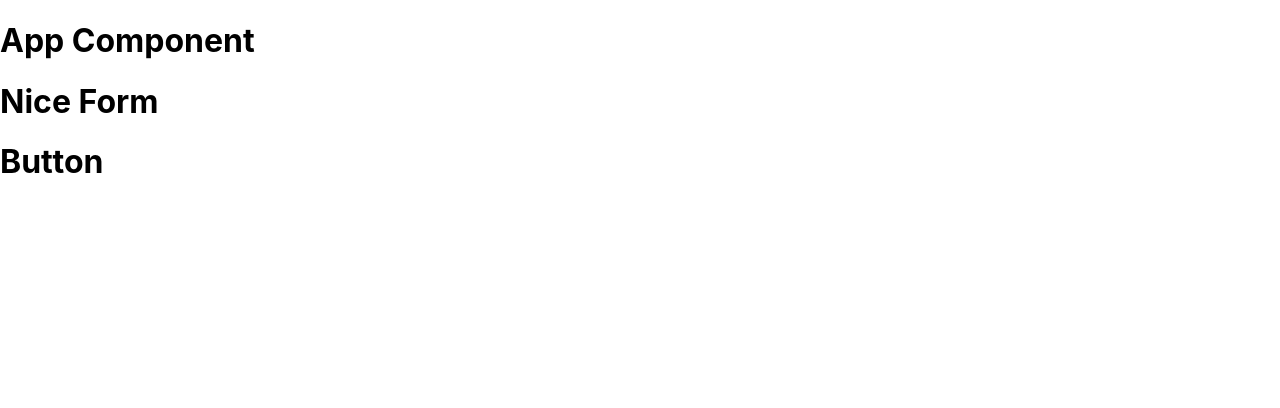
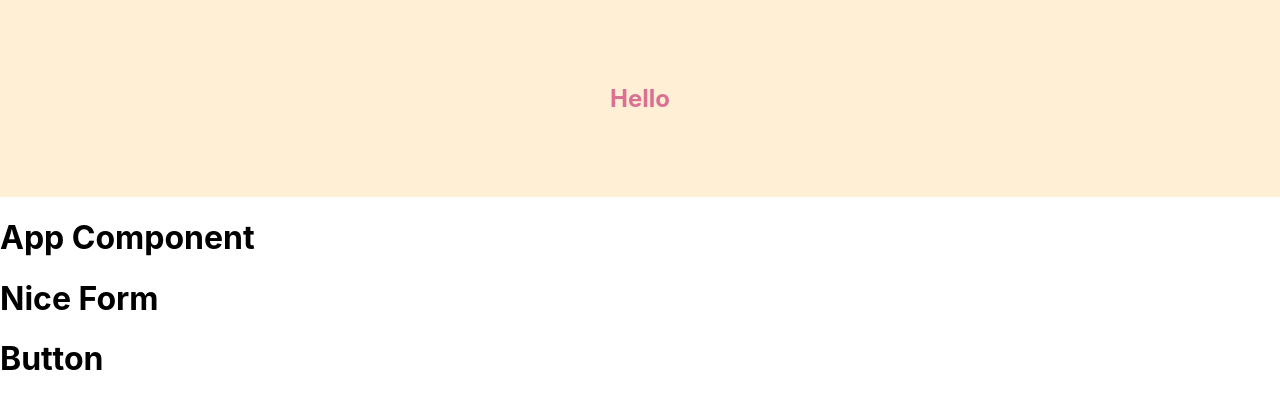
Before and after one commit to kylejb/JobMate, a React (Create React App) app in the folder client/: page / in a window 1280 px wide. Shown: the top 408 px of the page. Built offline with nearby package versions, Linux system fonts and the light colour scheme.

Commit message:
FE: Added Navbar component

```diff
--- a/client/src/App.tsx
+++ b/client/src/App.tsx
@@ -1,12 +1,13 @@
-import Form from "components/Form";
-
+import Form from 'components/Form';
+import Navbar from 'components/Navbar';
 function App() {
-  return (
-    <div className="app">
-      <h1>App Component</h1>
-      <Form exampleProp="typeString" />
-    </div>
-  );
+	return (
+		<div className='app'>
+			<Navbar />
+			<h1>App Component</h1>
+			<Form exampleProp='typeString' />
+		</div>
+	);
 }
 
 export default App;
--- /dev/null
+++ b/client/src/components/Navbar.tsx
@@ -0,0 +1,24 @@
+import React from 'react';
+import styled from 'styled-components';
+
+const Title = styled.h1`
+	font-size: 1.5em;
+	text-align: center;
+	color: palevioletred;
+`;
+const Wrapper = styled.section`
+	padding: 4em;
+	background: papayawhip;
+`;
+
+function Navbar() {
+	return (
+		<div>
+			<Wrapper>
+				<Title>Hello</Title>
+			</Wrapper>
+		</div>
+	);
+}
+
+export default Navbar;
```
